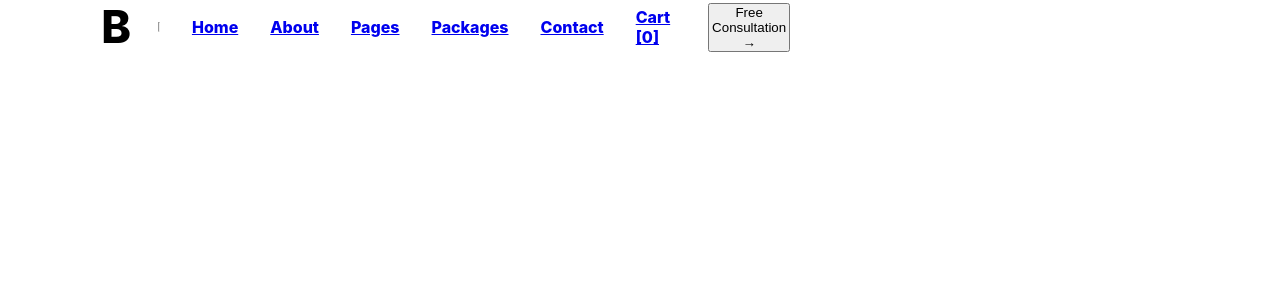
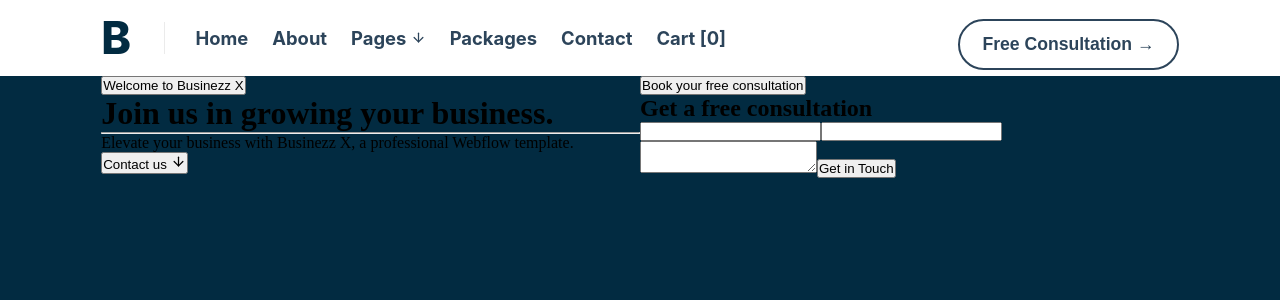
Before and after one commit to tobiasNicolasN/DOMOChallenge, a Next.js app: page / in a window 1280 px wide. Shown: the top 300 px of the page. Built offline with nearby package versions, Linux system fonts and the light colour scheme.

Commit message:
NavBar desktop style finished
HomeSection started

```diff
--- a/src/app/globals.css
+++ b/src/app/globals.css
@@ -6,4 +6,5 @@
 
 body{
   width: 100vw;
+  background: #022b41;
 }
--- a/src/app/page.module.css
+++ b/src/app/page.module.css
@@ -5,7 +5,17 @@
   width: 100%;
 }
 
+.header{
+  width: 100%;
+  display: flex;
+  flex-direction: column;
+  align-items: center;
+  background: #ffffff;
+}
+
 .main{
+  width: 100%;
   display: flex;
-  width: 84.2%;
+  flex-direction: column;
+  align-items: center;
 }
--- a/src/app/page.tsx
+++ b/src/app/page.tsx
@@ -1,12 +1,16 @@
 import NavBar from "@/components/NavBar";
 import styles from "./page.module.css";
+import JoinUs from "@/components/JoinUs";
+import HomeSection from "@/components/HomeSection";
 
 export default function Home() {
   return (
     <div className={styles.page}>
+      <header className={styles.header}>
+        <NavBar />
+      </header>
       <main className={styles.main}>
-        <NavBar/>
-
+        <HomeSection/>
       </main>
     </div>
   );
--- /dev/null
+++ b/src/components/HomeSection.tsx
@@ -0,0 +1,25 @@
+import React from "react";
+import JoinUs from "./JoinUs";
+import style from '../styles/HomeSection.module.css'
+
+function HomeSection() {
+  return (
+    <div className={style.container}>
+      <JoinUs />
+      <div>
+        <button>Book your free consultation</button>
+        <h2>Get a free consultation</h2>
+        <form>
+          <div>
+            <input type="text" />
+            <input type="text" />
+          </div>
+          <textarea></textarea>
+          <button>Get in Touch</button>
+        </form>
+      </div>
+    </div>
+  );
+}
+
+export default HomeSection;
--- /dev/null
+++ b/src/components/JoinUs.tsx
@@ -0,0 +1,38 @@
+import React from "react";
+import style from '../styles/JoinUs.module.css'
+
+function JoinUs() {
+  return (
+    <div className={style.container}>
+      <button>Welcome to Businezz X</button>
+      <h1>
+        Join us in growing your <span>business</span>.
+      </h1>
+      <hr />
+      <p>
+        Elevate your business with Businezz X, a professional Webflow template.
+      </p>
+      <button>
+        Contact us{" "}
+        {
+          <svg
+            xmlns="http://www.w3.org/2000/svg"
+            width="15"
+            height="15"
+            viewBox="0 0 24 24"
+            fill="none"
+            stroke="currentColor"
+            strokeWidth="2"
+            strokeLinecap="round"
+            strokeLinejoin="round"
+          >
+            <line x1="12" y1="5" x2="12" y2="19"></line>
+            <polyline points="19 12 12 19 5 12"></polyline>
+          </svg>
+        }
+      </button>
+    </div>
+  );
+}
+
+export default JoinUs;
--- a/src/components/NavBar.tsx
+++ b/src/components/NavBar.tsx
@@ -4,33 +4,60 @@ function NavBar() {
   return (
     <>
       <nav className={style.container}>
+        <div className={style.navContainer}>
+          <div className={style.logo}>B</div>
+          <hr className={style.divisor} />
           <ul className={style.navBar}>
-          <li className={style.logo}>B</li>
-          <hr className={style.divisor} />
             <li>
-            <Link href={"#"}>Home</Link>
+              <Link className={style.item} href={"#"}>
+                Home
+              </Link>
             </li>
             <li>
-            <Link href={"#"}>About</Link>
+              <Link className={style.item} href={"#"}>
+                About
+              </Link>
             </li>
             <li>
-            <Link href={"#"}>Pages</Link>
+              <Link className={style.item} href={"#"}>
+                Pages{" "}
+                {
+                  <svg
+                    xmlns="http://www.w3.org/2000/svg"
+                    width="15"
+                    height="15"
+                    viewBox="0 0 24 24"
+                    fill="none"
+                    stroke="currentColor"
+                    strokeWidth="2"
+                    strokeLinecap="round"
+                    strokeLinejoin="round"
+                  >
+                    <line x1="12" y1="5" x2="12" y2="19"></line>
+                    <polyline points="19 12 12 19 5 12"></polyline>
+                  </svg>
+                }
+              </Link>
             </li>
             <li>
-            <Link href={"#"}>Packages</Link>
+              <Link className={style.item} href={"#"}>
+                Packages
+              </Link>
             </li>
             <li>
-            <Link href={"#"}>Contact</Link>
+              <Link className={style.item} href={"#"}>
+                Contact
+              </Link>
             </li>
             <li>
-            <Link href={"#"}>Cart [0]</Link>
-          </li>
-          <li>
-            <button>Free Consultation →</button>
+              <Link className={style.item} href={"#"}>
+                Cart [0]
+              </Link>
             </li>
           </ul>
+        </div>
+        <button className={style.button}>Free Consultation →</button>
       </nav>
-      <nav className={style.container}></nav>
     </>
   );
 }
--- /dev/null
+++ b/src/styles/HomeSection.module.css
@@ -0,0 +1,5 @@
+.container {
+    width: 84.2%;
+    display: grid;
+    grid-template-columns: 1fr 1fr;
+}
--- /dev/null
+++ b/src/styles/JoinUs.module.css
@@ -0,0 +1,14 @@
+.button {
+    margin-left: auto;
+    border: solid 2px #2c445a;
+    background-color: transparent;
+    border-radius: 55px;
+    width: 13.8rem;
+    height: 3.2rem;
+    color: #2c445a;
+    font-size: 1.1rem;
+    font-weight: 600;
+    margin-top: 1.2rem;
+    cursor: pointer;
+    transition: all 0.5s ease;
+  }
--- a/src/styles/NavBar.module.css
+++ b/src/styles/NavBar.module.css
@@ -1,24 +1,73 @@
 .container {
   display: flex;
-  width: 100%;
-  font-family: "Inter", "Helvetica Neue", Helvetica, Arial, sans-serif;
+  width: 84.2%;
+  font-family: "Inter", "Helvetica Neue", Helvetica;
+  gap: 1.5rem;
+}
+
+.navContainer {
+  margin-top: 0.7rem;
+  margin-bottom: 0.7rem;
+  display: flex;
+  justify-content: center;
+  align-items: center;
 }
 
 .navBar {
   display: flex;
-  gap: 2rem;
   list-style: none;
-  font-weight: 800;
+  font-weight: 700;
   align-items: center;
+  gap: 1.5rem;
 }
 
-.navBar li:first-child {
+.logo {
+  color: #022b41;
   font-size: 2.8rem;
+  font-weight: 800;
   width: 2.5rem;
+  margin-right: 1.25rem;
 }
 
 .divisor {
-  margin-left: -5px;
+  margin-left: 3px;
   width: 1px;
-  height: 10px;
+  height: 30px;
+  margin-right: 1.9rem;
+  border: none;
+  padding-top: 2rem;
+  background: #ebebeb;
 }
+
+.item {
+  text-decoration: none;
+  color: #2c445a;
+  font-size: 1.15rem;
+  padding-top: 50px;
+  transition: all 0.5s ease;
+}
+
+.item:hover {
+  color: #59768a;
+}
+
+.button {
+  margin-left: auto;
+  border: solid 2px #2c445a;
+  background-color: transparent;
+  border-radius: 55px;
+  width: 13.8rem;
+  height: 3.2rem;
+  color: #2c445a;
+  font-size: 1.1rem;
+  font-weight: 600;
+  margin-top: 1.2rem;
+  cursor: pointer;
+  transition: all 0.5s ease;
+}
+
+.button:hover {
+  background-color: #2c445a;
+  color: #fdfeff;
+  box-shadow: 0px 5px 15px rgba(44, 68, 90, 0.5);
+}
```
Lines whose indentation alone changed are shown as unchanged.
